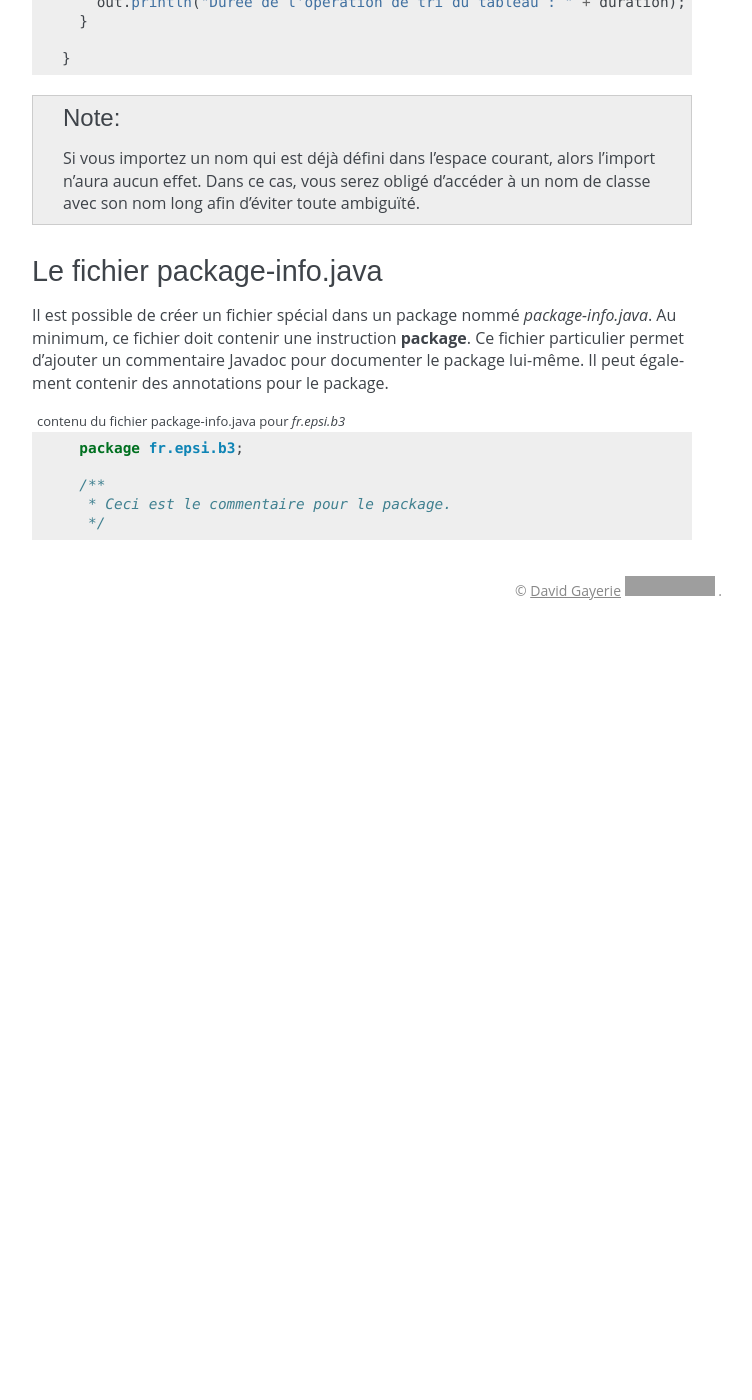
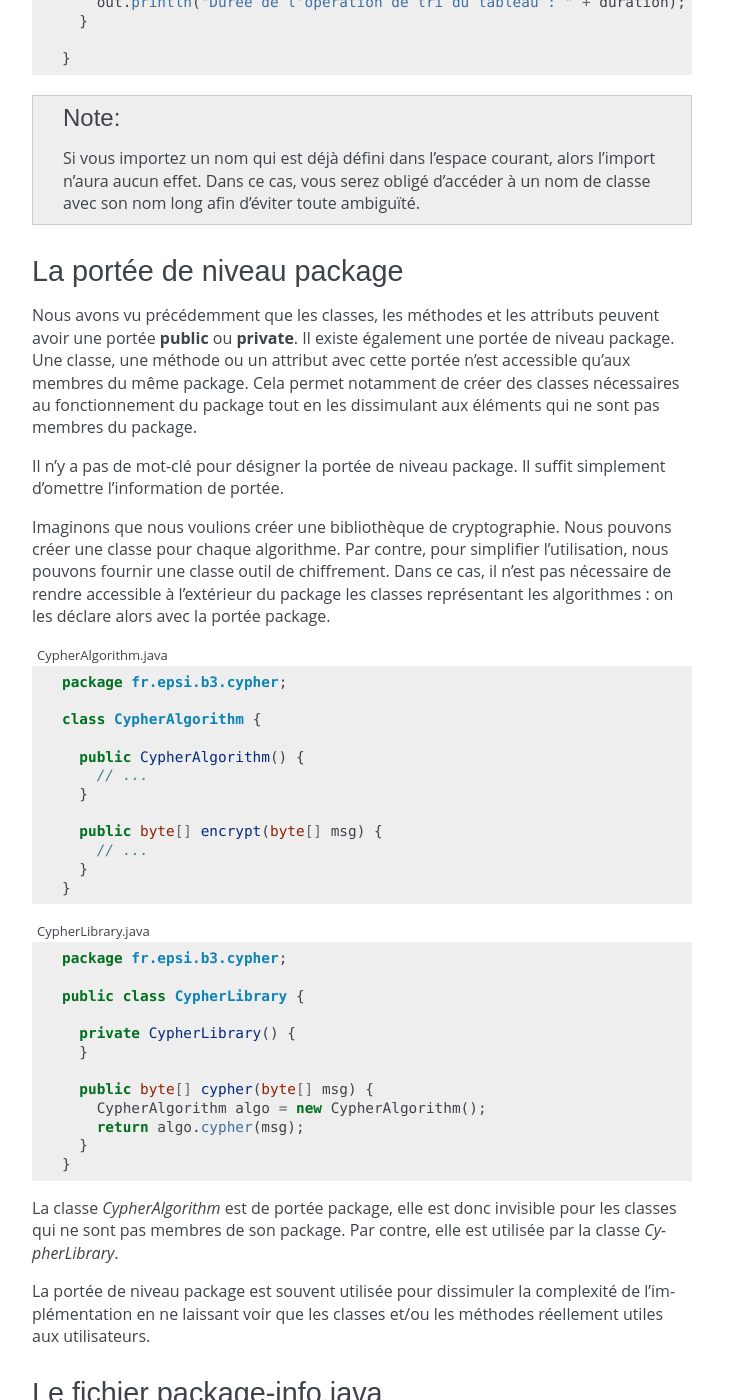
Before and after one commit to lanaflonPerso/cours-java-web, a Sphinx documentation site: the page built from source/package.rst, in a window 1280 px wide and 1400 px high, scrolled down 4305 px. Shown: the whole window, without its empty margins (398-1150 px from the left). Built offline with Sphinx 7.4.7, drawn with Linux system fonts in a browser that asks for light colours; formulas are drawn with MathJax 3; before the commit the page ends 4935 px from its top, so only the background shows below that; some of the changed text lies outside the part shown; grey boxes are pictures that could not be loaded.

Commit message:
fin du cours sur les packages

```diff
--- a/source/conf.py
+++ b/source/conf.py
@@ -196,12 +196,13 @@ intersphinx_mapping = {'https://docs.python.org/': None}
 
 def register_pygments_filter(highlight_language, root_package_name):
     from pygments.filter import simplefilter
+    from pygments.token import Name
 
     @simplefilter
     def replace_root_package_filter(self, lexer, stream, options):
         for ttype, value in stream:
-            if value == "ROOT_PKG":
-                value = root_package_name
+            if (ttype is Name or ttype is Name.Namespace) and value.startswith("ROOT_PKG"):
+                value = value.replace("ROOT_PKG", root_package_name)
             yield ttype, value
 
     from pygments.lexers import get_lexer_by_name
--- a/source/package.rst
+++ b/source/package.rst
@@ -252,6 +252,68 @@ plus vraiment utile.
   n'aura aucun effet. Dans ce cas, vous serez obligé d'accéder à un nom de classe
   avec son nom long afin d'éviter toute ambiguïté.
 
+
+La portée de niveau package
+***************************
+
+Nous avons vu précédemment que les classes, les méthodes et les attributs
+peuvent avoir une portée **public** ou **private**. Il existe également une
+portée de niveau package. Une classe, une méthode ou un attribut avec cette
+portée n'est accessible qu'aux membres du même package. Cela permet notamment
+de créer des classes nécessaires au fonctionnement du package tout en les
+dissimulant aux éléments qui ne sont pas membres du package.
+
+Il n'y a pas de mot-clé pour désigner la portée de niveau package. Il suffit
+simplement d'omettre l'information de portée.
+
+Imaginons que nous voulions créer une bibliothèque de cryptographie. Nous pouvons
+créer une classe pour chaque algorithme. Par contre, pour simplifier l'utilisation,
+nous pouvons fournir une classe outil de chiffrement. Dans ce cas, il n'est
+pas nécessaire de rendre accessible à l'extérieur du package les classes
+représentant les algorithmes : on les déclare alors avec la portée package.
+
+
+.. code-block:: java
+  :caption: CypherAlgorithm.java
+
+  package ROOT_PKG.cypher;
+
+  class CypherAlgorithm {
+
+    public CypherAlgorithm() {
+      // ...
+    }
+
+    public byte[] encrypt(byte[] msg) {
+      // ...
+    }
+  }
+
+
+.. code-block:: java
+  :caption: CypherLibrary.java
+
+  package ROOT_PKG.cypher;
+
+  public class CypherLibrary {
+
+    private CypherLibrary() {
+    }
+
+    public byte[] cypher(byte[] msg) {
+      CypherAlgorithm algo = new CypherAlgorithm();
+      return algo.cypher(msg);
+    }
+  }
+
+La classe *CypherAlgorithm* est de portée package, elle est donc invisible
+pour les classes qui ne sont pas membres de son package. Par contre, elle est
+utilisée par la classe *CypherLibrary*.
+
+La portée de niveau package est souvent utilisée pour dissimuler la complexité
+de l'implémentation en ne laissant voir que les classes et/ou les méthodes
+réellement utiles aux utilisateurs.
+
 Le fichier package-info.java
 ****************************
 
@@ -263,11 +325,11 @@ lui-même. Il peut également contenir des annotations pour le package.
 .. code-block:: java
   :caption: contenu du fichier package-info.java pour |ROOT_PKG|
 
-    package ROOT_PKG;
+  package ROOT_PKG;
 
-    /**
-     * Ceci est le commentaire pour le package.
-     */
+  /**
+   * Ceci est le commentaire pour le package.
+   */
 
 
 .. _String: https://docs.oracle.com/javase/8/docs/api/java/lang/String.html
```
